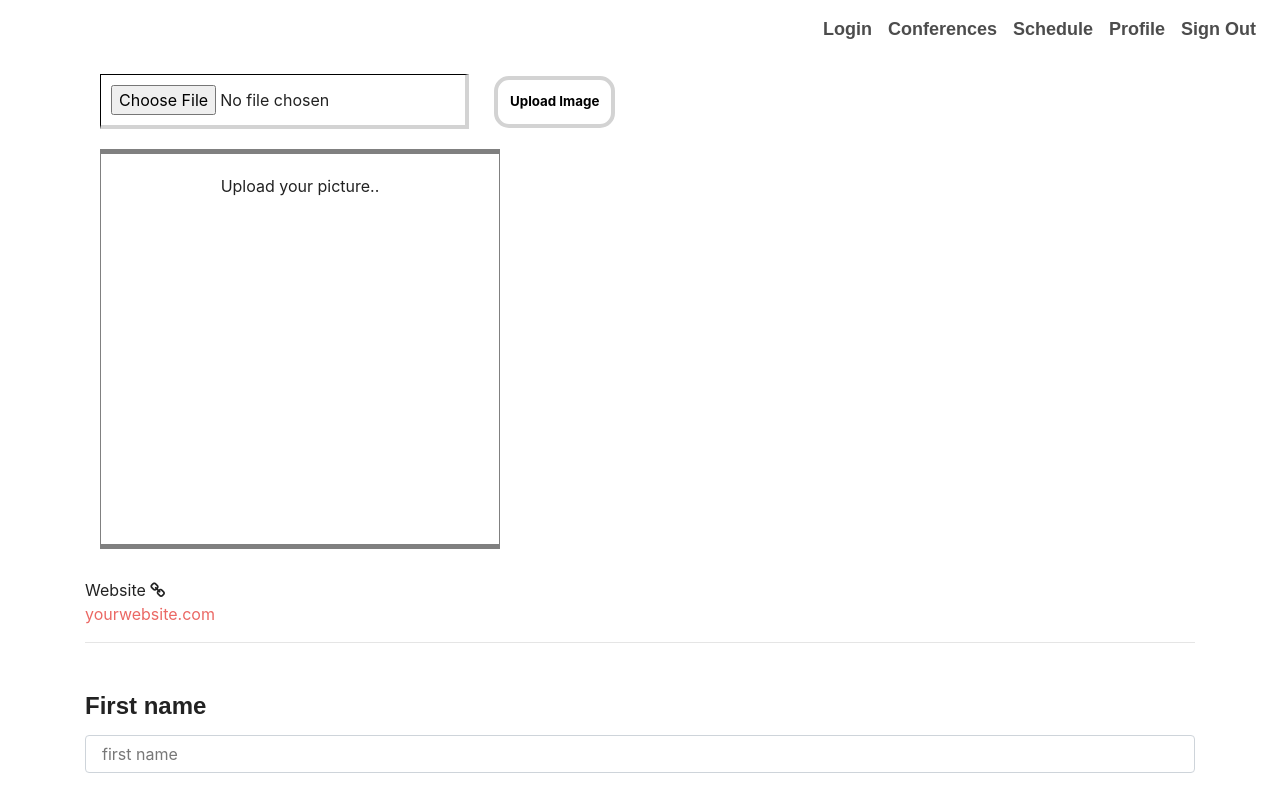
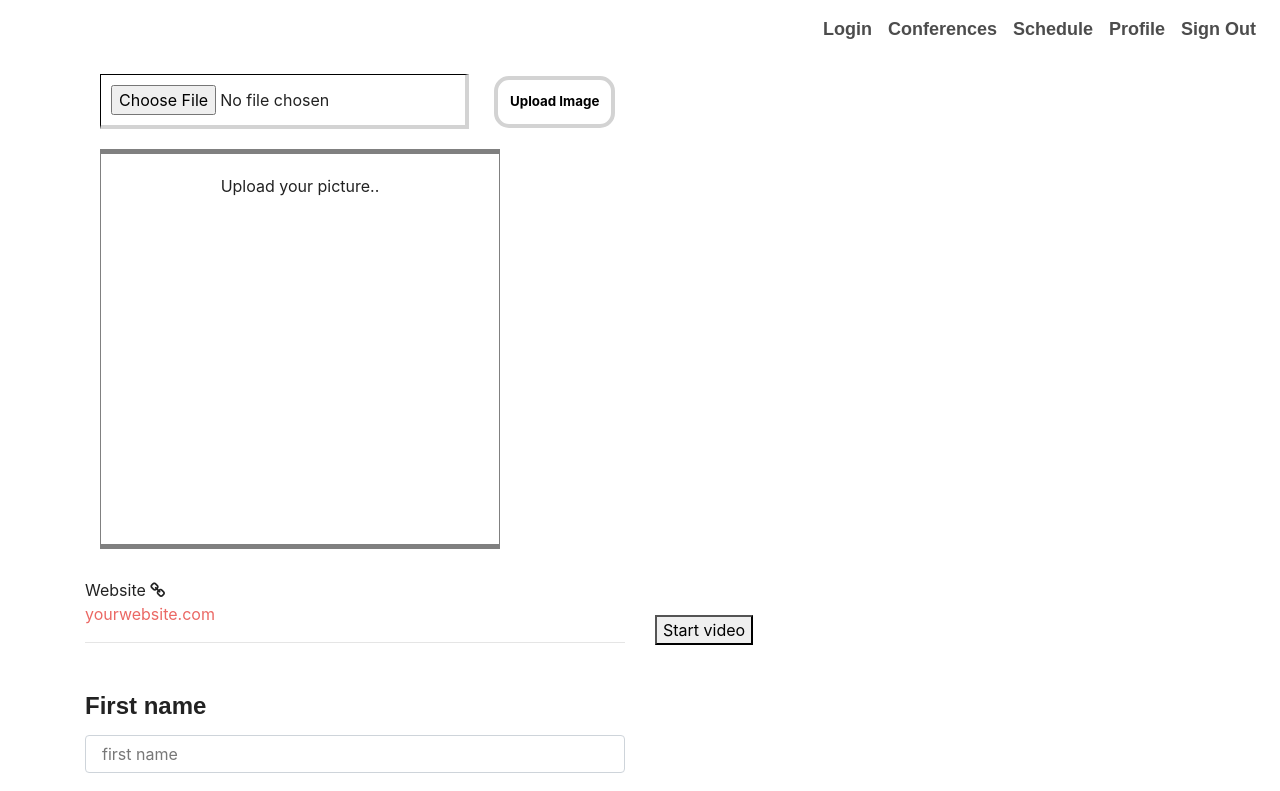
Before and after one commit to shellyrgarner/project3, a React (Create React App) app in the folder client/: page /profile in a window 1280 px wide. Shown: the top 791 px of the page. Built offline with nearby package versions, Linux system fonts and the light colour scheme; no server answers; a web font is replaced by a local one.

Commit message:
adding WebCam to Profile Page, we can eventually use it for multiple purposes - recording Conferences, selfie for the profile etc.

```diff
--- a/client/package.json
+++ b/client/package.json
@@ -7,14 +7,15 @@
     "ajv-keywords": "^3.2.0",
     "axios": "^0.18.0",
     "bootstrap": "^4.1.3",
+    "dotenv": "^6.1.0",
     "jquery": "^3.3.1",
-    "dotenv": "^6.1.0",
     "mongoose": "^5.3.3",
     "react": "^16.5.2",
     "react-bootstrap": "^0.32.4",
     "react-dom": "^16.5.2",
     "react-router-dom": "^4.3.1",
     "react-scripts": "^2.0.4",
+    "react-webcam": "^1.0.4",
     "reactstrap": "^6.5.0",
     "unirest": "^0.5.1"
   },
--- a/client/src/components/Footer/Footer.js
+++ b/client/src/components/Footer/Footer.js
@@ -1,7 +1,6 @@
 
 
 import React from 'react';
-import { Grid, Nav, NavItem } from 'react-bootstrap';
 import './Footer.css';
 
 // <footer>
--- a/client/src/components/Nav/Nav.js
+++ b/client/src/components/Nav/Nav.js
@@ -10,7 +10,6 @@ import {
   NavItem,
   NavLink,
 } from 'reactstrap';
-import logo from '../ca.png'
 
 export default class Example extends React.Component {
   constructor(props) {
--- a/client/src/components/TravelTips/traveltips.js
+++ b/client/src/components/TravelTips/traveltips.js
@@ -14,8 +14,8 @@ class TravelTips extends Component {
   getFlightsData = (query) => {
     API.search(query)
     .then(res => {
+      console.log(res.data.results);
       this.setState({ results: res.data.results});
-      console.log(res.data.results[0]);
     })
     .catch(err => console.log(err));
   };
--- a/client/src/pages/Details/Details.js
+++ b/client/src/pages/Details/Details.js
@@ -3,7 +3,7 @@ import { Link } from "react-router-dom";
 import { Col, Row, Container } from "../../components/Grid";
 import Jumbotron from "../../components/Jumbotron";
 import API from "../../utils/API";
-import RegisterBtn from "../../components/RegisterConfBtn";
+// import RegisterBtn from "../../components/RegisterConfBtn";
 import TravelTips from "../../components/TravelTips";
 
 class Details extends Component {
--- a/client/src/pages/Login/Login.js
+++ b/client/src/pages/Login/Login.js
@@ -1,9 +1,9 @@
 import React, { Component } from "react";
-import { Button, FormGroup, FormControl, ControlLabel } from "react-bootstrap";
+import { Button } from "react-bootstrap";
 import "./login.css";
 import Hero from "../../components/Hero";
 import axios from "axios";
-import { Input, TextArea, FormBtn } from "../../components/Form";
+import { Input } from "../../components/Form";
 
 class Login extends Component {
     constructor(props) {
--- a/client/src/pages/Profile/Profile.js
+++ b/client/src/pages/Profile/Profile.js
@@ -1,12 +1,13 @@
 import React, { Component } from "react";
 import { Col, Row, Container } from "../../components/Grid";
 import "./profile.css";
+import Webcam from "react-webcam";
 
 
 class Profile extends Component {
     constructor(props) {
         super(props);
-        this.state = { file: '', imagePreviewUrl: '' };
+        this.state = { file: '', imagePreviewUrl: '', camera: [] };
     }
 
     _handleSubmit(e) {
@@ -31,7 +32,19 @@ class Profile extends Component {
         reader.readAsDataURL(file)
     }
 
-    render() {
+    setRef = webcam => {
+        this.webcam = webcam;
+      };
+
+      capture = () => {
+        const videoSrc = this.webcam.getVideo();
+      };
+
+      render() {
+
+        const videoConstraints = {
+            facingMode: "user"
+          };
 
         let { imagePreviewUrl } = this.state;
         let $imagePreview = null;
@@ -45,7 +58,7 @@ class Profile extends Component {
         return (
             <Container>
                 <Row>
-                    <Col size="md-12">
+                    <Col size="md-6">
                         <div className="previewComponent">
                             <form onSubmit={(e) => this._handleSubmit(e)}>
                                 <input className="fileInput"
@@ -126,6 +139,10 @@ class Profile extends Component {
                                 </form>
                             </div></div>
                     </Col>
+                    <Col size="md-6">
+                        <Webcam width={500} height={550} videoConstraints={videoConstraints}/>
+                        <button onClick={this.capture} style={{textAlign:"center"}}>Start video</button>
+                    </Col>
                 </Row>
             </Container>
 
--- a/client/src/pages/SignUp/signup.js
+++ b/client/src/pages/SignUp/signup.js
@@ -1,9 +1,9 @@
 import React, { Component } from "react";
-import { Button, FormGroup, FormControl, ControlLabel } from "react-bootstrap";
+import { Button } from "react-bootstrap";
 import "./signup.css";
 import axios from "axios";
 import { Redirect } from "react-router-dom";
-import { Input, TextArea, FormBtn } from "../../components/Form";
+import { Input } from "../../components/Form";
 
 class SignUp extends Component {
     constructor(props) {
--- a/client/src/pages/Welcome/welcome.js
+++ b/client/src/pages/Welcome/welcome.js
@@ -1,6 +1,5 @@
-import React, { Component } from "react";
+import React from "react";
 import { Col, Row, Container } from "../../components/Grid";
-import Jumbotron from "../../components/Jumbotron";
 import Hero from "../../components/Hero";
 import Footer from "../../components/Footer";
 import "./Welcome.css";
--- a/client/src/utils/API.js
+++ b/client/src/utils/API.js
@@ -1,8 +1,10 @@
 import axios from "axios";
 
+const APIkey = "QTu393xF4qwLbxM61zEb";
+
 export default {
-    search: function(query) {
-            return axios.get("https://api.sandbox.amadeus.com/v1.2/flights/inspiration-search?apikey=wGptpny252qHeFLrjj7yQjvG6KHqXuSn&origin=ATL&destination=" + query)
+    search: function (query) {
+        return axios.get("https://api.sandbox.amadeus.com/v1.2/flights/inspiration-search?apikey=wGptpny252qHeFLrjj7yQjvG6KHqXuSn&origin=ATL&destination=" + query)
     },
     scrapeConferences: function () {
         return axios.get("/api/scrapeconferences");
```
